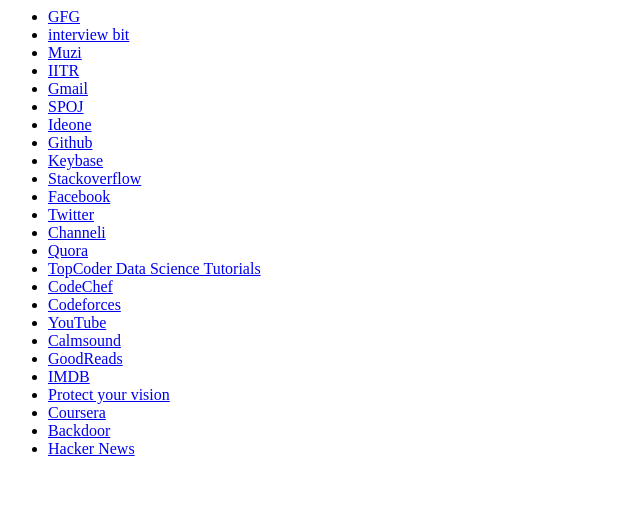
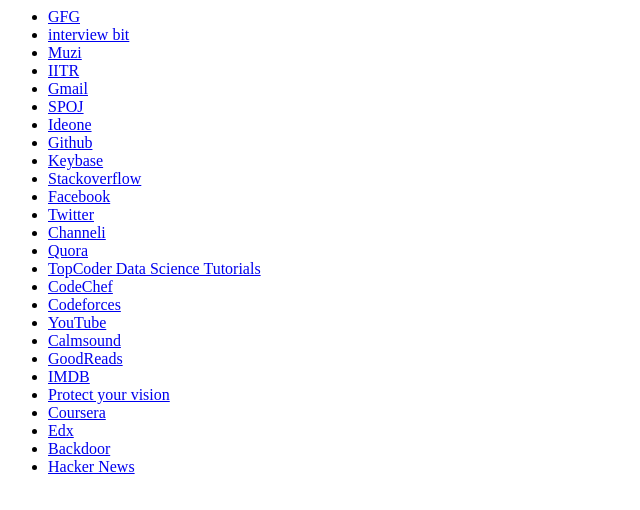
Before and after one commit to tejal567/tejal567.github.io, a plain HTML site: page list.html in a window 1280 px wide. Shown: the whole page, without its empty margins (0-640 px from the left). Drawn offline with Linux system fonts and the light colour scheme.

Commit message:
modified list

```diff
--- a/list.html
+++ b/list.html
@@ -27,6 +27,7 @@
 		<li><a href="http://www.imdb.com/" target="_blank">IMDB</a></li>
 		<li><a href="http://protectyourvision.org/" target="_blank">Protect your vision</a></li>
 		<li><a href="https://www.coursera.org/" target="_blank">Coursera</a></li>
+		<li><a href="https://www.edx.org/" target="_blank">Edx</a></li>
 		<li><a href="https://backdoor.sdslabs.co/" target="_blank">Backdoor</a></li>
 		<li><a href="https://news.ycombinator.com/" target="_blank">Hacker News</a></li>
 	</ul>
```
